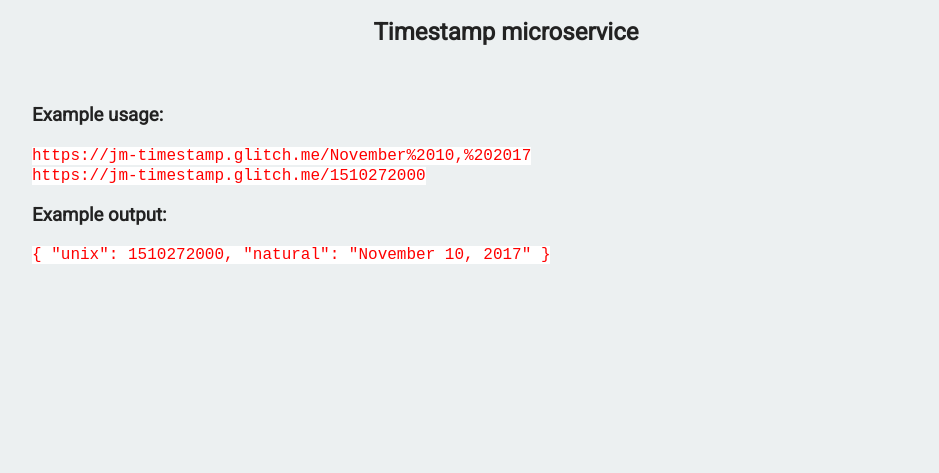
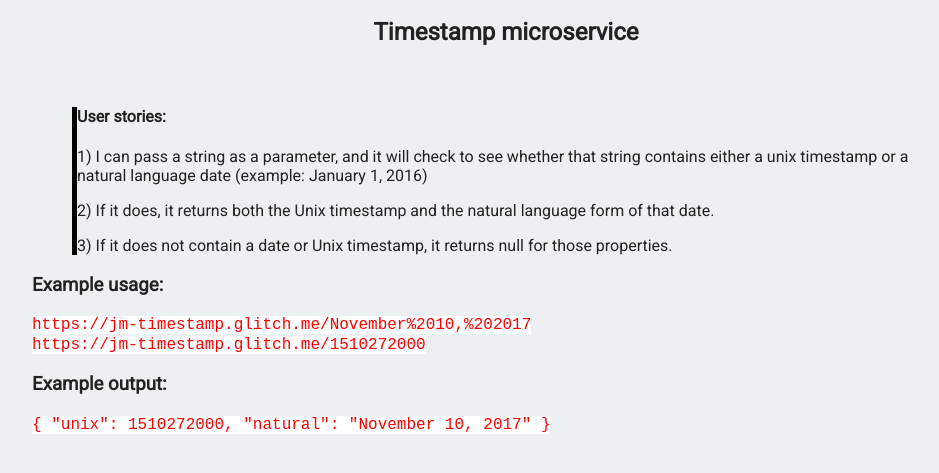
Before and after one commit to mojicaj/timestamp_ms, a website: page views/index.html in a window 1280 px wide. Shown: the part 81-554 px from the top of the page, without its empty margins (134-1073 px from the left). Drawn offline with Linux system fonts and the light colour scheme.

Commit message:
Checkpoint

```diff
--- a/public/style.css
+++ b/public/style.css
@@ -40,6 +40,11 @@
 	display: block;
 }
 
+blockquote {
+  border-left: 5px solid black;
+  margin-right: 20px;
+}
+
 code {
   background: white;
   color: red;
--- a/views/index.html
+++ b/views/index.html
@@ -16,6 +16,23 @@
         <br>
 
         <div class="main">
+
+          <blockquote>
+             <h4>
+               User stories:
+            </h4>
+            <p>
+              1) I can pass a string as a parameter, and it will check to see whether that string contains either a unix timestamp or a natural language date (example: January 1, 2016)
+            </p>
+            <p>
+              2) If it does, it returns both the Unix timestamp and the natural language form of that date.
+            </p>
+            <p>
+              3) If it does not contain a date or Unix timestamp, it returns null for those properties.
+            </p>
+          </blockquote>
+
+
           <h3>
             Example usage:
           </h3>
```
